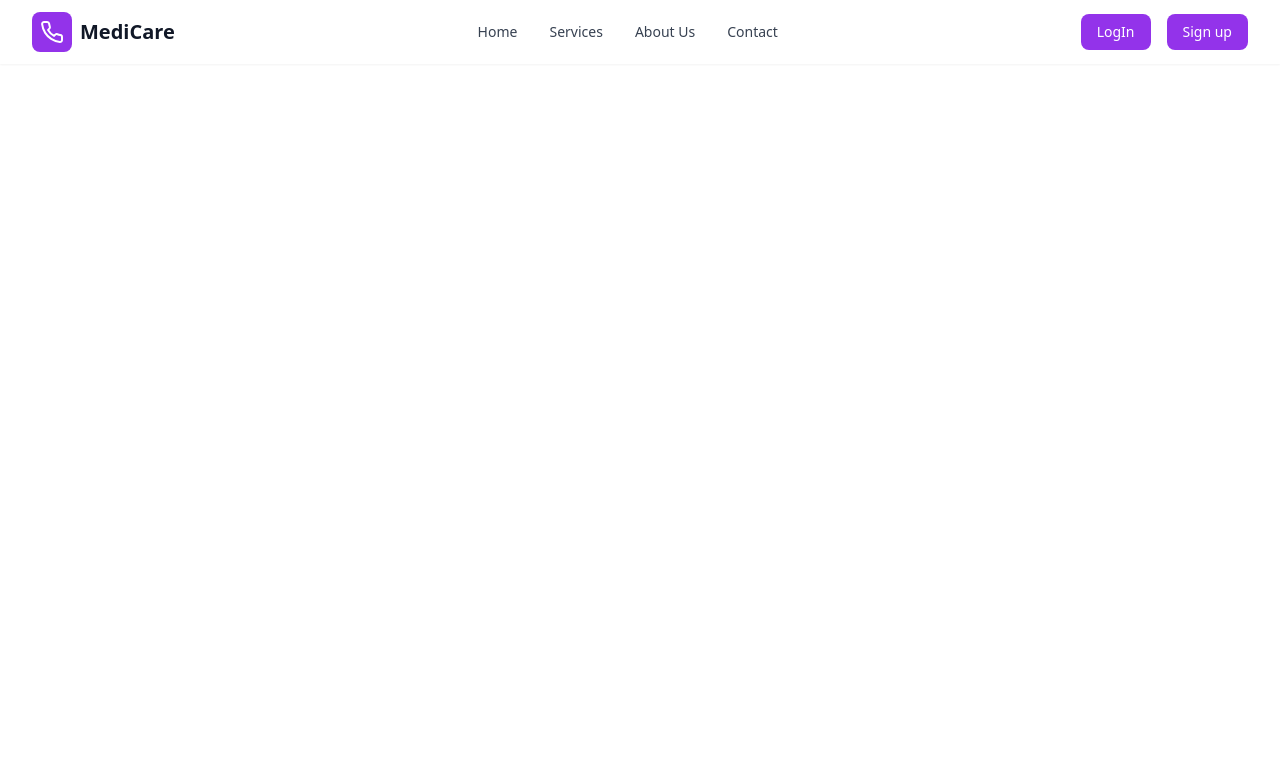
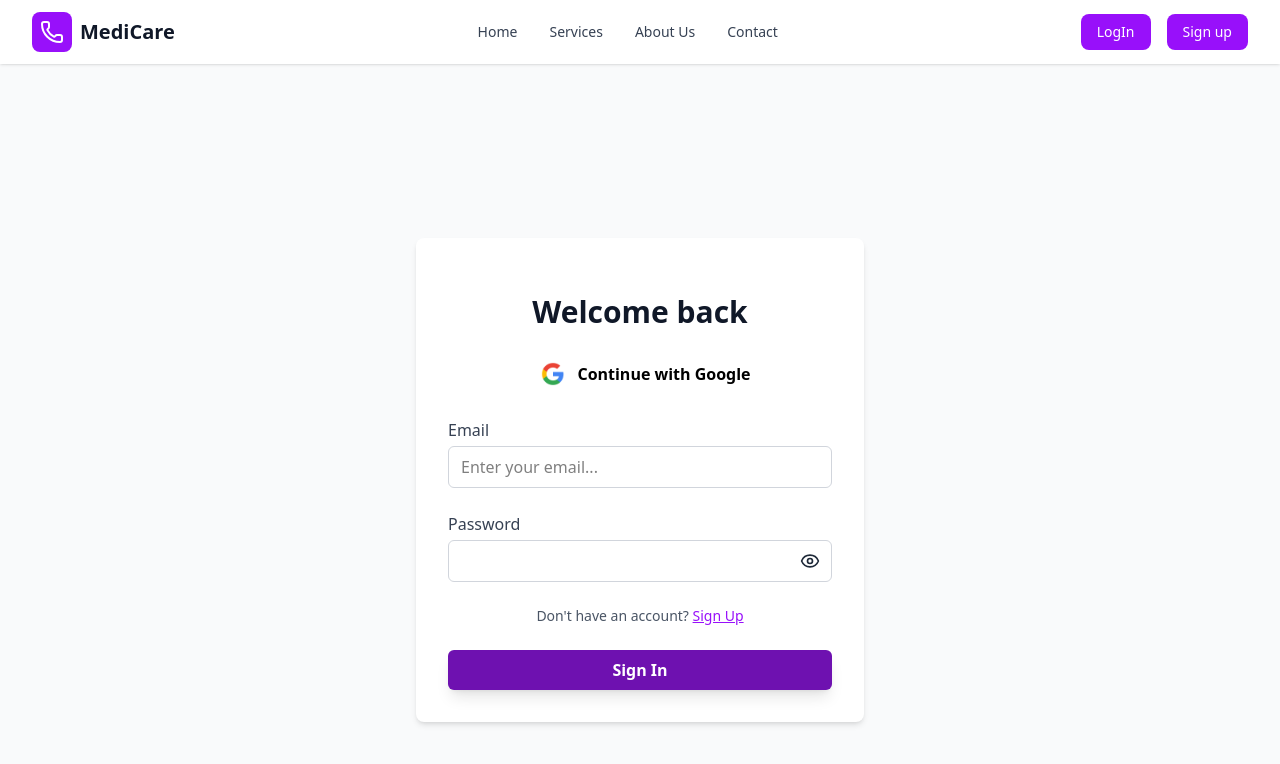
Before and after one commit to flavia-sudo/frontend-clinic, a React (Vite) app: page /login in a window 1280 px wide. Shown: the top 764 px of the page. Built offline with nearby package versions, Linux system fonts and the light colour scheme.

Commit message:
git status

```diff
--- a/src/App.tsx
+++ b/src/App.tsx
@@ -3,6 +3,7 @@ import { Routes, Route } from "react-router-dom";
 import Header from "./components/Header";
 import Landing from "./pages/Landing";
 import About from "./pages/About";
+import Login from "./pages/Login";
 
 function App() {
     return (
@@ -12,6 +13,7 @@ function App() {
                   <Routes>
                       <Route path="/" element={<Landing />} />
                       <Route path="/about" element={<About />} />
+                      <Route path="/login" element={<Login />} />
                   </Routes>
               </main>
           </div>
--- a/src/index.css
+++ b/src/index.css
@@ -1,3 +1,4 @@
-@tailwind base;
+/* @tailwind base;
 @tailwind components;
-@tailwind utilities;
+@tailwind utilities; */
+@import "tailwindcss"
--- /dev/null
+++ b/src/pages/Login.tsx
@@ -0,0 +1,138 @@
+import React, { useState } from "react";
+import { useNavigate } from "react-router-dom";
+import { useDispatch } from "react-redux";
+import { Eye, EyeOff } from "lucide-react";
+import axios from "axios";
+
+const Login = () => {
+    const navigate = useNavigate();
+    const [email, setEmail] = useState("");
+    const [password, setPassword] = useState("");
+    const [errorMessage, setErrorMessage] = useState("");
+    const [showPassword, setShowPassword] = useState(false);
+    const togglePassword = () => setShowPassword((prev) => !prev);
+
+    const handleSubmit = async (e: React.FormEvent<HTMLFormElement>) => {
+        e.preventDefault();
+        setErrorMessage("");
+
+        if (!email.match(/^[\w-]+(\.[\w-]+)*@([\w-]+\.)+[a-zA-Z]{2,7}$/)) {
+            setErrorMessage("Invalid email address!");
+            return;
+        }
+
+        if (password.length < 6) {
+            setErrorMessage("Password should be at least 6 characters long");
+            return;
+        }
+
+        try {
+            const response = await axios.post("https://final-project-api-q0ob.onrender.com/auth/login", {
+                email,
+                password,
+            });
+
+            if (response.status === 200) {
+                const user = response.data.user;
+                const token = response.data.token;
+
+                setEmail("");
+                setPassword("");
+                navigate("/");
+            } else {
+                setErrorMessage(response.data.message || "Login failed");
+            }
+        } catch (error: unknown) {
+            if (axios.isAxiosError(error)) {
+                console.error("Login error:", error.response?.data);
+                setErrorMessage(error.response?.data?.error || "Login failed");
+            } else {
+                console.error("Unexpected error:", error);
+                setErrorMessage("An unexpected error occurred");
+            }
+        }
+    };
+
+    return (
+        <div className="min-h-screen bg-gray-50 flex items-center justify-center py-12 px-4 sm:px-6 lg:px-8 pt-20">
+            <div className="max-w-md w-full space-y-8 bg-white p-8 rounded-lg shadow-md">
+                <div>
+                    <h2 className="mt-6 text-center text-3xl font-extrabold text-gray-900">Welcome back</h2>
+                </div>
+                <button className="w-full cursor-pointer text-black font-semibold flex items-center justify-center gap-0">
+                    <img src="/google.png" alt="Google" className="h-6 w-12" />
+                    Continue with Google
+                </button>
+                <form className="mt-8 space-y-6" onSubmit={handleSubmit}>
+                    <div>
+                        <label htmlFor="email" className="block text-bg font-medium text-gray-700">
+                            Email
+                        </label>
+                        <input
+                            type="email"
+                            id="email"
+                            value={email}
+                            onChange={(e) => setEmail(e.target.value)}
+                            placeholder="Enter your email..."
+                            required
+                            className="mt-1 text-black w-full px-3 py-2 border border-gray-300 rounded-md focus:outline-none focus:ring-1 focus:ring-purple-500 focus:border-purple-500"
+                        />
+                    </div>
+
+                    <div>
+                        <label htmlFor="password" className="block text-bg font-medium text-gray-700">
+                            Password
+                        </label>
+                        <div className="relative mt-1">
+                            <input
+                                type={showPassword ? "text" : "password"}
+                                id="password"
+                                value={password}
+                                onChange={(e) => setPassword(e.target.value)}
+                                required
+                                className="pr-10 text-black w-full px-3 py-2 border border-gray-300 rounded-md focus:outline-none focus:ring-1 focus:ring-purple-500 focus:border-purple-500"
+                            />
+                            <button
+                                type="button"
+                                onClick={togglePassword}
+                                className="absolute inset-y-0 right-0 pr-3 flex items-center"
+                            >
+                                {showPassword ? (
+                                    <EyeOff className="h-4 w-4 text-gray-800 cursor-pointer sm:h-5 sm:w-5" />
+                                ) : (
+                                    <Eye className="h-4 w-4 text-gray-800 cursor-pointer sm:h-5 sm:w-5" />
+                                )}
+                            </button>
+                        </div>
+                    </div>
+
+                    {errorMessage && <div className="text-red-600 text-sm text-center">{errorMessage}</div>}
+
+                    <div className="text-center">
+                        <p className="text-sm text-gray-600">
+                            Don't have an account?{" "}
+                            <button
+                                type="button"
+                                onClick={() => navigate("/register")}
+                                className="text-purple-600 hover:text-purple-700 underline cursor-pointer"
+                            >
+                                Sign Up
+                            </button>
+                        </p>
+                    </div>
+
+                    <div>
+                        <button
+                            type="submit"
+                            className="w-full bg-purple-800 hover:bg-purple-700 cursor-pointer text-white font-semibold px-4 py-2 rounded-md transition-colors duration-300 shadow-lg"
+                        >
+                            Sign In
+                        </button>
+                    </div>
+                </form>
+            </div>
+        </div>
+    );
+};
+
+export default Login;
```
Also changed, not shown: package.json (+13 -7 lines), public/google.png (added), 1 other file (tests, documents, lock files or other folders).
